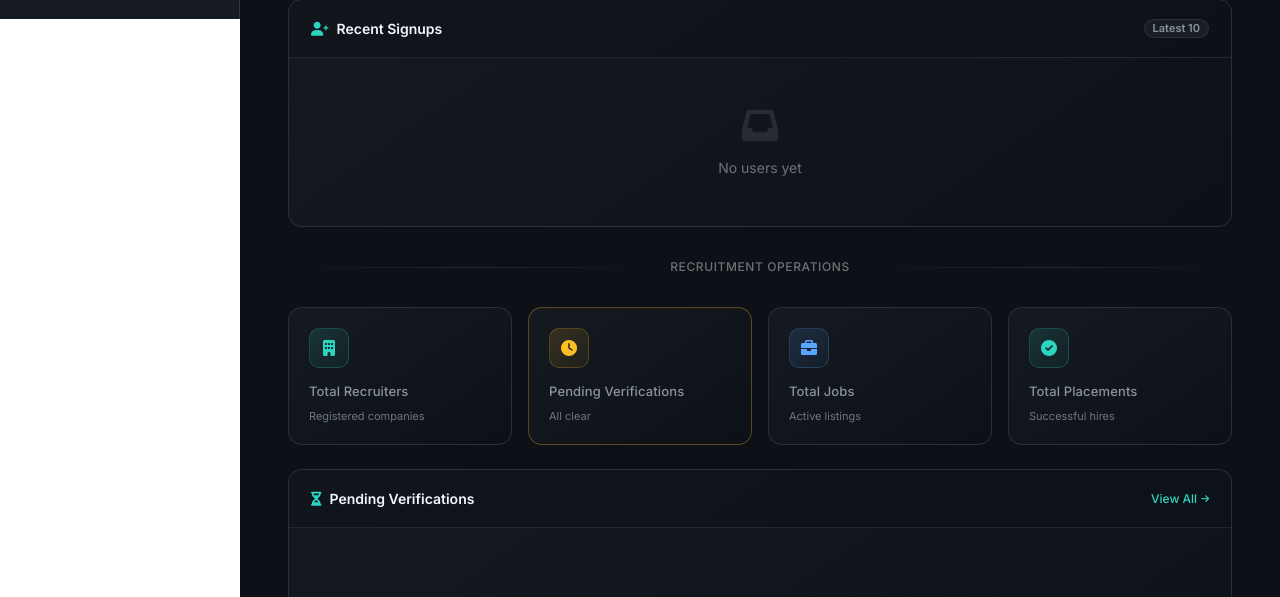
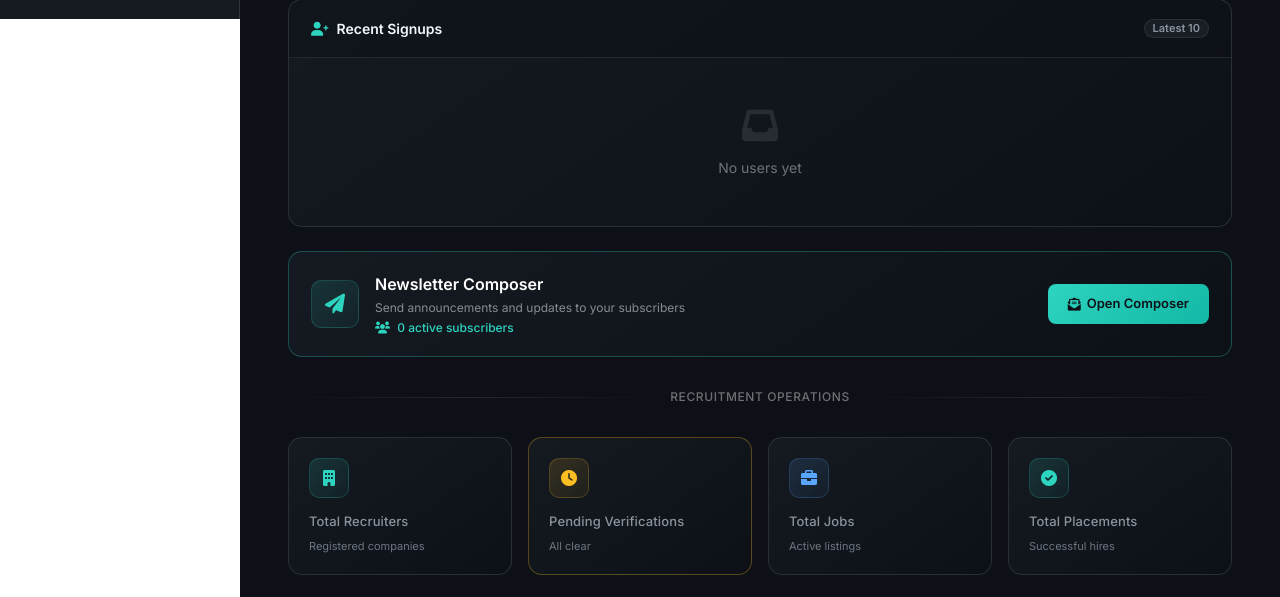
Before and after one commit to Fadel333/career-intelligence, a Python web app: template app/templates/admin/index.html in a window 1280 px wide. Shown: the part 781-1378 px from the top of the page. Run offline with Jinja, Linux system fonts and the light colour scheme; the template is opened without the code that fills it, so the values that code supplies are empty; some libraries are stand-ins or nearby versions.

Commit message:
Fix admin imports + add subscriber_count

```diff
--- a/app/templates/admin/index.html
+++ b/app/templates/admin/index.html
@@ -594,6 +594,35 @@
         {% endif %}
     </div>
 
+    <!-- ===== NEWSLETTER COMPOSER ACCESS ===== -->
+<div class="panel mb-6" style="border-color: rgba(45, 212, 191, 0.3);">
+    <div class="panel-body" style="padding: 20px 22px;">
+        <div class="flex items-center justify-between flex-wrap gap-4">
+            <div class="flex items-center gap-4">
+                <div class="metric-icon-wrap metric-icon-teal" style="width: 48px; height: 48px; font-size: 20px;">
+                    <i class="fas fa-paper-plane"></i>
+                </div>
+                <div>
+                    <h3 class="text-white font-semibold text-base mb-1">Newsletter Composer</h3>
+                    <p class="text-white/50 text-xs">
+                        Send announcements and updates to your subscribers
+                    </p>
+                    <p class="text-teal-400 text-xs mt-1 font-medium">
+                        <i class="fas fa-users mr-1"></i>
+                        {{ subscriber_count if subscriber_count else '0' }} active subscribers
+                    </p>
+                </div>
+            </div>
+            <a href="{{ url_for('admin.newsletter_composer') }}"
+               class="btn-review"
+               style="padding: 10px 20px; font-size: 13px;">
+                <i class="fas fa-envelope-open-text"></i>
+                Open Composer
+            </a>
+        </div>
+    </div>
+</div>
+
     <!-- ===== DIVIDER ===== -->
     <div class="flex items-center gap-4 my-8">
         <div class="flex-1 h-px bg-gradient-to-r from-transparent via-white/10 to-transparent"></div>
```
Also changed, not shown: app/admin/routes.py (+22 -24 lines).
